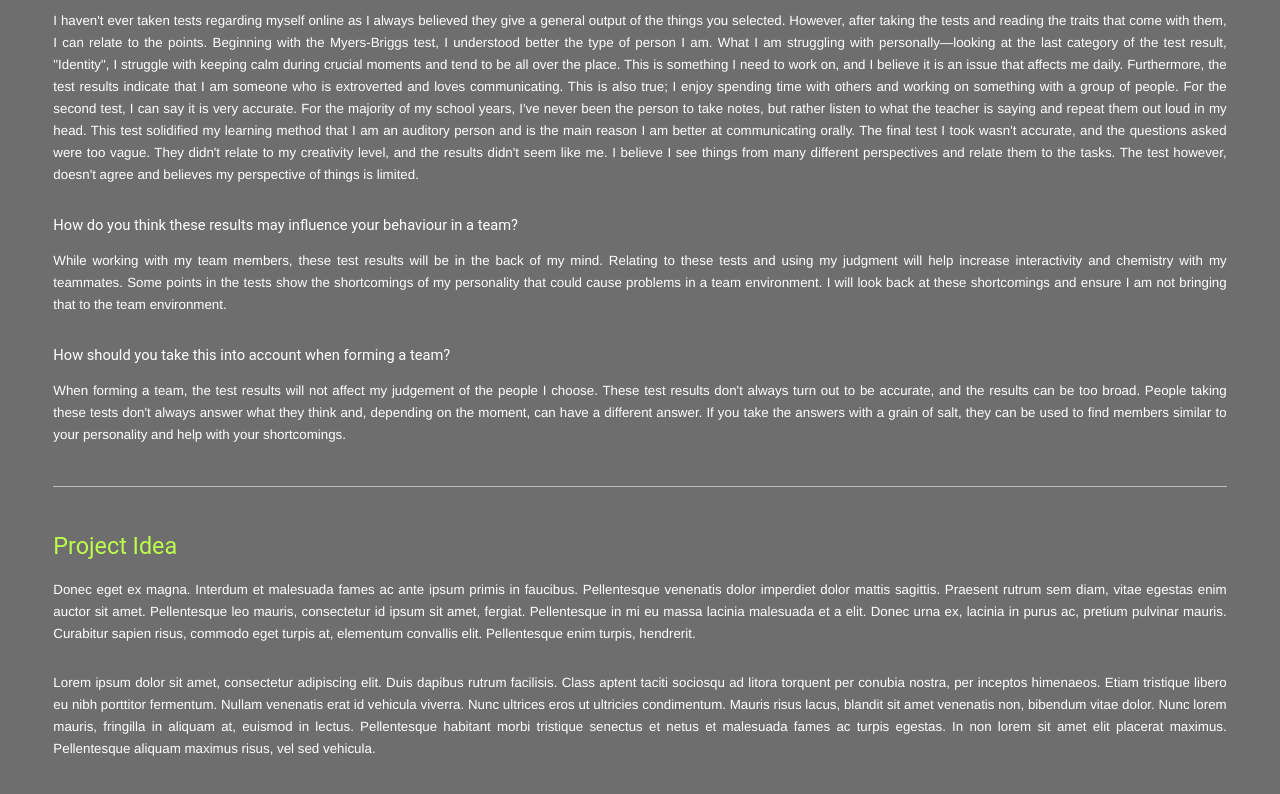
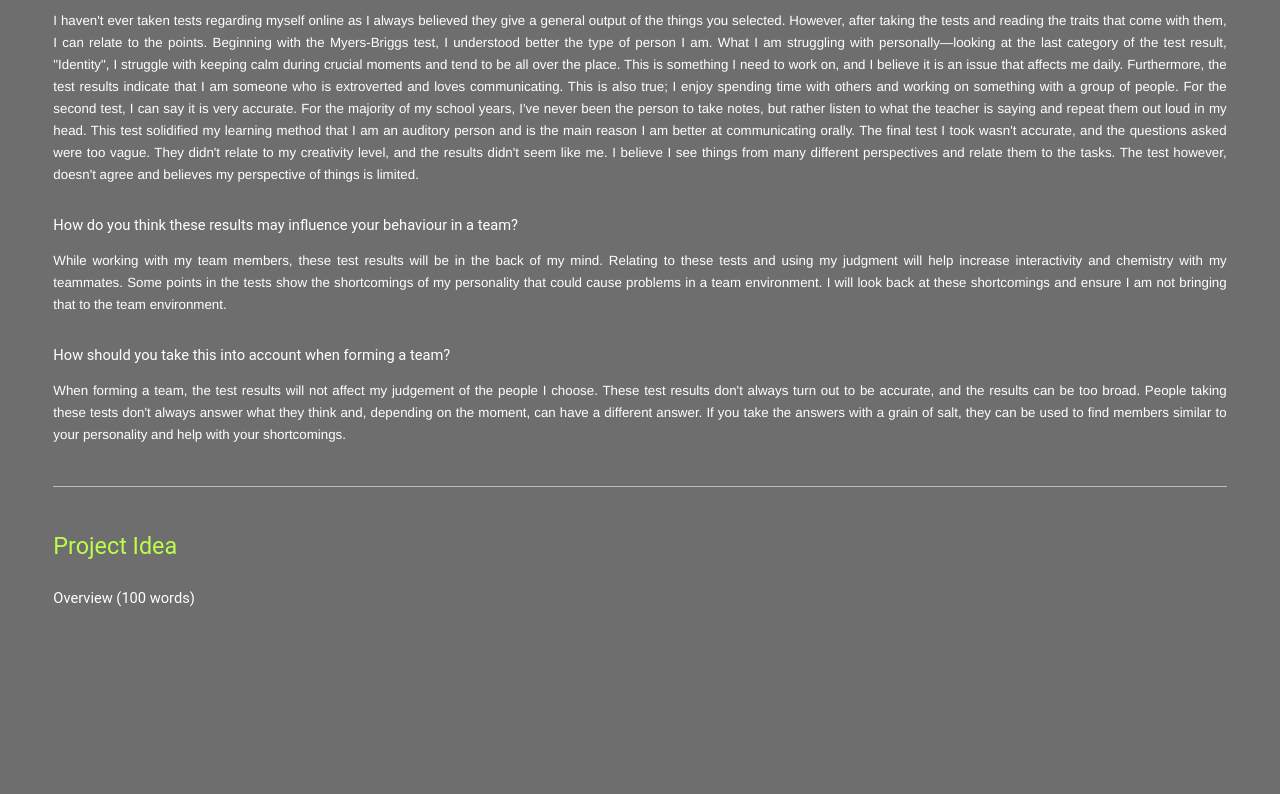
Before and after one commit to emre-erdogan-student/COSC1078-IIT-A1, a plain HTML site: page index.html in a window 1280 px wide. Shown: the part 5583-6377 px from the top of the page. After the commit the page ends 6231 px from the top, so only its background shows below. Drawn offline with Linux system fonts and the light colour scheme.

Commit message:
Update index.html

```diff
--- a/index.html
+++ b/index.html
@@ -155,8 +155,7 @@
 									<hr class="major" />
 
 									<h2>Project Idea  </h2>
-									<p>Donec eget ex magna. Interdum et malesuada fames ac ante ipsum primis in faucibus. Pellentesque venenatis dolor imperdiet dolor mattis sagittis. Praesent rutrum sem diam, vitae egestas enim auctor sit amet. Pellentesque leo mauris, consectetur id ipsum sit amet, fergiat. Pellentesque in mi eu massa lacinia malesuada et a elit. Donec urna ex, lacinia in purus ac, pretium pulvinar mauris. Curabitur sapien risus, commodo eget turpis at, elementum convallis elit. Pellentesque enim turpis, hendrerit.</p>
-									<p>Lorem ipsum dolor sit amet, consectetur adipiscing elit. Duis dapibus rutrum facilisis. Class aptent taciti sociosqu ad litora torquent per conubia nostra, per inceptos himenaeos. Etiam tristique libero eu nibh porttitor fermentum. Nullam venenatis erat id vehicula viverra. Nunc ultrices eros ut ultricies condimentum. Mauris risus lacus, blandit sit amet venenatis non, bibendum vitae dolor. Nunc lorem mauris, fringilla in aliquam at, euismod in lectus. Pellentesque habitant morbi tristique senectus et netus et malesuada fames ac turpis egestas. In non lorem sit amet elit placerat maximus. Pellentesque aliquam maximus risus, vel sed vehicula.</p>
+									<h4 style="color:white"> Overview (100 words) </h4>
 
 
 								</section>
```
